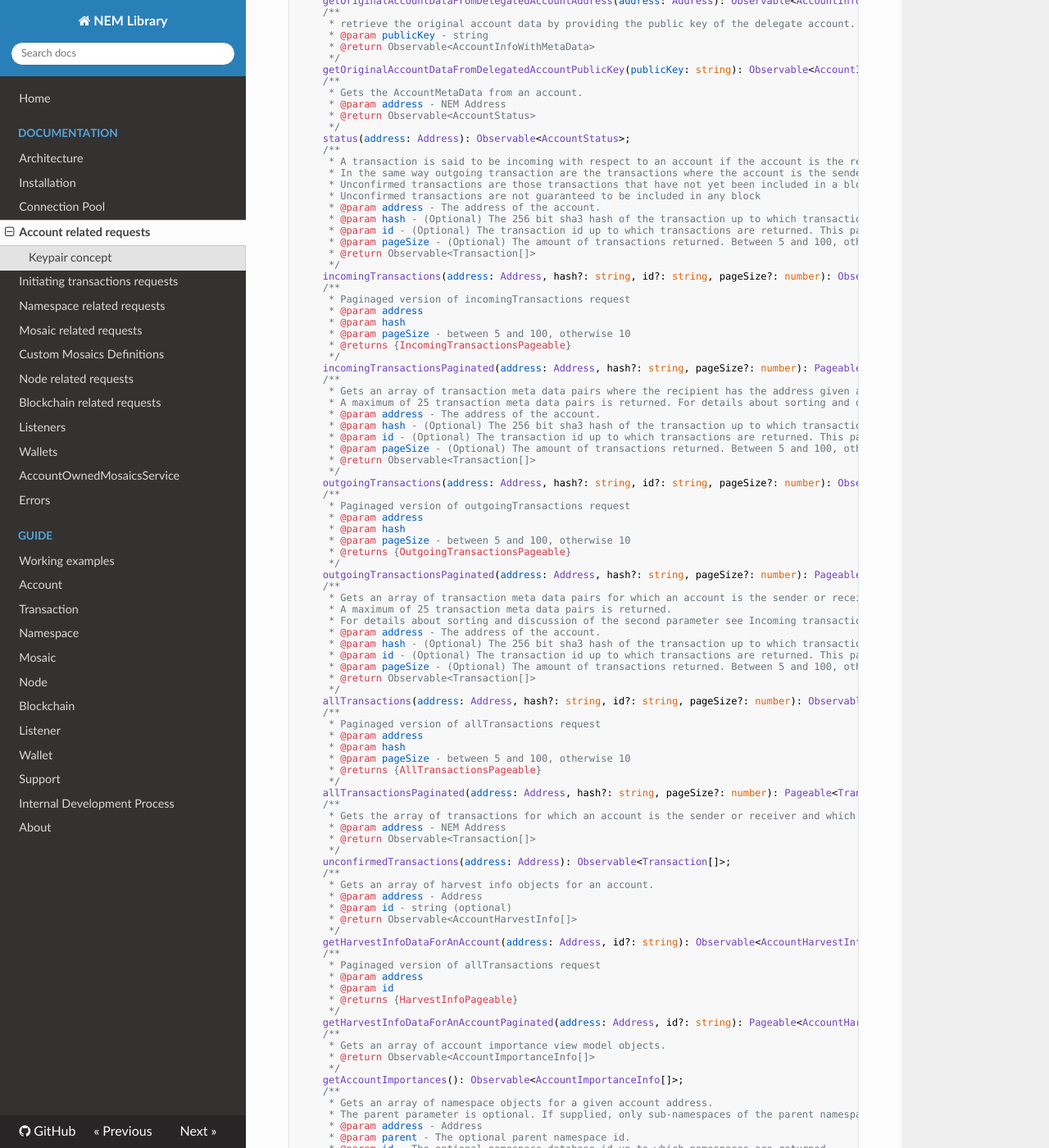
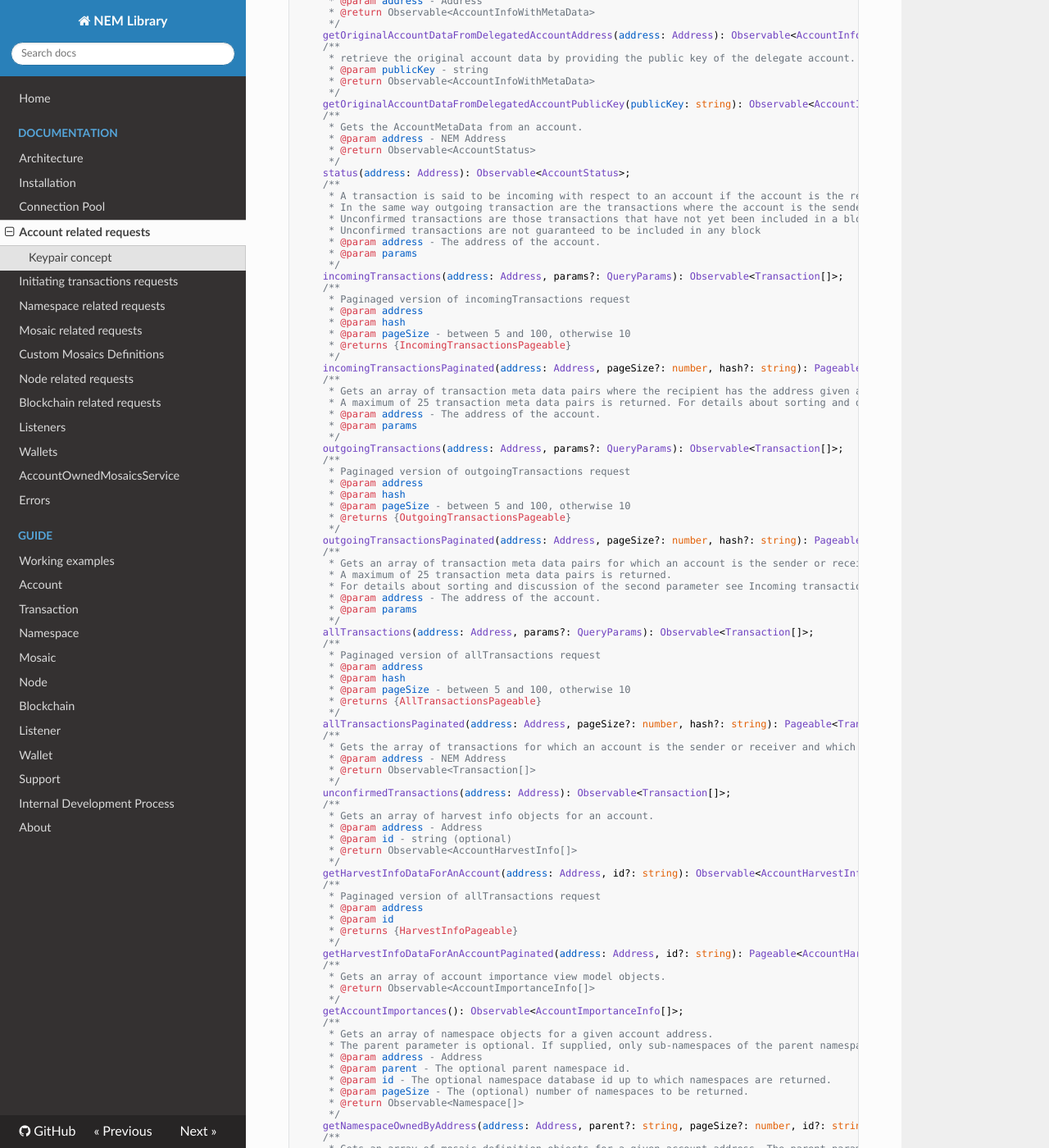
Before and after one commit to takahser/nem-library-docs, an MkDocs documentation site: the page built from docs/documentation/account.md, in a window 1280 px wide and 1400 px high, scrolled down 1344 px. Shown: the whole window at 82% size. Built offline with MkDocs 1.6.1, drawn with Linux system fonts in a browser that asks for light colours; nearby versions of some CDN libraries; old or Windows-style settings are respelled for this version of MkDocs; some of the changed text lies outside the part shown.

````diff
--- a/docs/documentation/account.md
+++ b/docs/documentation/account.md
@@ -21,6 +21,9 @@ NEM Library replaces the Keypair model, which usually holds the public and priva
 # AccountHttp definition
 
 ```typescript
+/**
+ *
+ */
 export declare class AccountHttp extends HttpEndpoint {
     constructor(nodes?: ServerConfig[]);
     /**
@@ -60,12 +63,9 @@ export declare class AccountHttp extends HttpEndpoint {
      * Unconfirmed transactions are those transactions that have not yet been included in a block.
      * Unconfirmed transactions are not guaranteed to be included in any block
      * @param address - The address of the account.
-     * @param hash - (Optional) The 256 bit sha3 hash of the transaction up to which transactions are returned.
-     * @param id - (Optional) The transaction id up to which transactions are returned. This parameter will prevail over hash.
-     * @param pageSize - (Optional) The amount of transactions returned. Between 5 and 100, otherwise 10
-     * @return Observable<Transaction[]>
+     * @param params
      */
-    incomingTransactions(address: Address, hash?: string, id?: string, pageSize?: number): Observable<Transaction[]>;
+    incomingTransactions(address: Address, params?: QueryParams): Observable<Transaction[]>;
     /**
      * Paginaged version of incomingTransactions request
      * @param address
@@ -73,17 +73,14 @@ export declare class AccountHttp extends HttpEndpoint {
      * @param pageSize - between 5 and 100, otherwise 10
      * @returns {IncomingTransactionsPageable}
      */
-    incomingTransactionsPaginated(address: Address, hash?: string, pageSize?: number): Pageable<Transaction[]>;
+    incomingTransactionsPaginated(address: Address, pageSize?: number, hash?: string): Pageable<Transaction[]>;
     /**
      * Gets an array of transaction meta data pairs where the recipient has the address given as parameter to the request.
      * A maximum of 25 transaction meta data pairs is returned. For details about sorting and discussion of the second parameter see Incoming transactions.
      * @param address - The address of the account.
-     * @param hash - (Optional) The 256 bit sha3 hash of the transaction up to which transactions are returned.
-     * @param id - (Optional) The transaction id up to which transactions are returned. This parameter will prevail over hash.
-     * @param pageSize - (Optional) The amount of transactions returned. Between 5 and 100, otherwise 10
-     * @return Observable<Transaction[]>
+     * @param params
      */
-    outgoingTransactions(address: Address, hash?: string, id?: string, pageSize?: number): Observable<Transaction[]>;
+    outgoingTransactions(address: Address, params?: QueryParams): Observable<Transaction[]>;
     /**
      * Paginaged version of outgoingTransactions request
      * @param address
@@ -91,18 +88,15 @@ export declare class AccountHttp extends HttpEndpoint {
      * @param pageSize - between 5 and 100, otherwise 10
      * @returns {OutgoingTransactionsPageable}
      */
-    outgoingTransactionsPaginated(address: Address, hash?: string, pageSize?: number): Pageable<Transaction[]>;
+    outgoingTransactionsPaginated(address: Address, pageSize?: number, hash?: string): Pageable<Transaction[]>;
     /**
      * Gets an array of transaction meta data pairs for which an account is the sender or receiver.
      * A maximum of 25 transaction meta data pairs is returned.
      * For details about sorting and discussion of the second parameter see Incoming transactions.
      * @param address - The address of the account.
-     * @param hash - (Optional) The 256 bit sha3 hash of the transaction up to which transactions are returned.
-     * @param id - (Optional) The transaction id up to which transactions are returned. This parameter will prevail over hash.
-     * @param pageSize - (Optional) The amount of transactions returned. Between 5 and 100, otherwise 10
-     * @return Observable<Transaction[]>
+     * @param params
      */
-    allTransactions(address: Address, hash?: string, id?: string, pageSize?: number): Observable<Transaction[]>;
+    allTransactions(address: Address, params?: QueryParams): Observable<Transaction[]>;
     /**
      * Paginaged version of allTransactions request
      * @param address
@@ -110,7 +104,7 @@ export declare class AccountHttp extends HttpEndpoint {
      * @param pageSize - between 5 and 100, otherwise 10
      * @returns {AllTransactionsPageable}
      */
-    allTransactionsPaginated(address: Address, hash?: string, pageSize?: number): Pageable<Transaction[]>;
+    allTransactionsPaginated(address: Address, pageSize?: number, hash?: string): Pageable<Transaction[]>;
     /**
      * Gets the array of transactions for which an account is the sender or receiver and which have not yet been included in a block
      * @param address - NEM Address
@@ -145,7 +139,7 @@ export declare class AccountHttp extends HttpEndpoint {
      * @param pageSize - The (optional) number of namespaces to be returned.
      * @return Observable<Namespace[]>
      */
-    getNamespaceOwnedByAddress(address: Address, parent?: string, id?: string, pageSize?: number): Observable<Namespace[]>;
+    getNamespaceOwnedByAddress(address: Address, parent?: string, pageSize?: number, id?: string): Observable<Namespace[]>;
     /**
      * Gets an array of mosaic definition objects for a given account address. The parent parameter is optional.
      * If supplied, only mosaic definitions for the given parent namespace are returned.
@@ -193,7 +187,25 @@ export declare class AccountHttp extends HttpEndpoint {
      */
     getHistoricalAccountData(address: Address, startHeight: number, endHeight: number, increment: number): Observable<AccountHistoricalInfo[]>;
 }
+```
 
+### QueryParams
+
+```typescript
+export interface QueryParams {
+    /**
+     * (Optional) The xem of transactions returned. Between 5 and 100, otherwise 10
+     */
+    pageSize?: number;
+    /**
+     * (Optional) The 256 bit sha3 hash of the transaction up to which transactions are returned.
+     */
+    hash?: string;
+    /**
+     * (Optional) The transaction id up to which transactions are returned. This parameter will prevail over hash.
+     */
+    id?: string;
+}
 ```
 
 # AccountHttp usage
````
Also changed, not shown: docs/documentation/transaction.md (+23 -12 lines), docs/index.md (+14 -1 lines).
